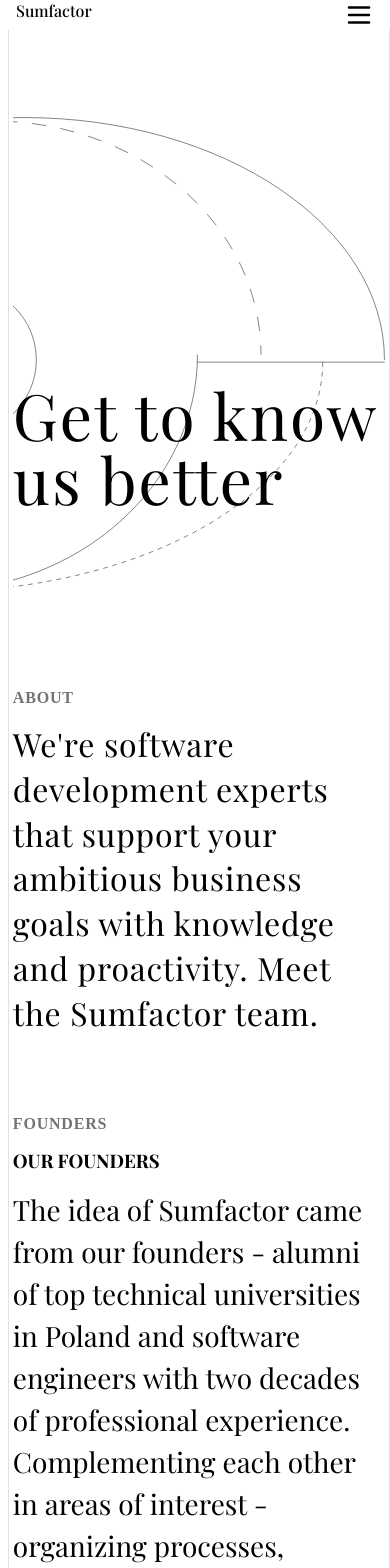
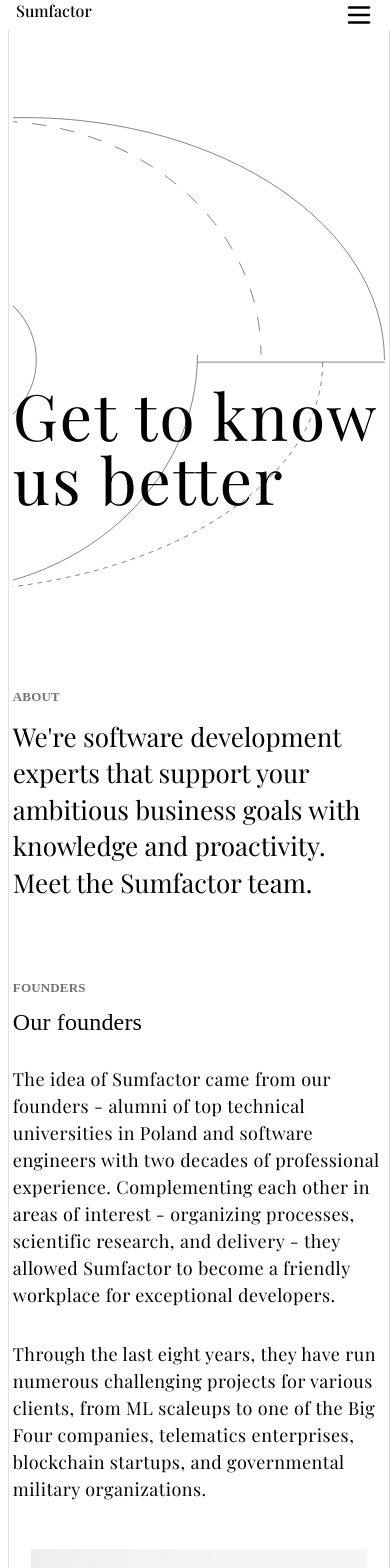
Before and after one commit to Shubham-SumFactor/project-sparkbit, a Next.js app: page /meetus in a window 390 px wide. Shown: the top 1568 px of the page. Built offline with nearby package versions, Linux system fonts and the light colour scheme; a web font is replaced by a local one.

Commit message:
meet us page UI and responsiveness updated

```diff
--- a/pages/meetus.tsx
+++ b/pages/meetus.tsx
@@ -39,7 +39,7 @@ const MeetUs = () => {
                 <section className={styles.founder}>
                     <h2>FOUNDERS</h2>
                     <span className={styles.founderContent}>
-                        <h3>OUR FOUNDERS</h3>
+                        <h3>Our founders</h3>
                         <p>
                             The idea of Sumfactor came from our founders - alumni of top technical universities in Poland and software engineers with two decades of professional experience. Complementing each other in areas of interest - organizing processes, scientific research, and delivery - they allowed Sumfactor to become a friendly workplace for exceptional developers.
                         </p>
@@ -91,7 +91,7 @@ const MeetUs = () => {
                     <span >
                         {/* <h3>Sumfactor Fellowship</h3> */}
                         <p>
-                            We do serious engineering work but <br /> always try to keep a cozy, informal <br /> atmosphere with room for focus on the <br /> creative side and sharing knowledge with <br /> our teammates.
+                            We do serious engineering work but always try to keep a cozy, informal atmosphere with room for focus on the creative side and sharing knowledge with our teammates.
                         </p>
                     </span>
 
--- a/styles/MeetUs.module.css
+++ b/styles/MeetUs.module.css
@@ -10,14 +10,11 @@
   justify-content: flex-start;
   align-items: flex-start;
   min-height: 100vh;
-  /* border: 10px solid cyan; */
   border-left: 1px solid rgb(230, 223, 223);
   border-right: 1px solid rgb(230, 223, 223);
-  /* border-bottom: none; */
   padding-left: 1%;
   padding-right: 1%;
   overflow: hidden;
-  /* overflow: hidden; */
 }
 
 
@@ -27,7 +24,6 @@
   grid-template-columns: 1fr 1fr;
   align-items: center;
   width: 100%;
-  /* height: calc(100vh - 80px); */
   height: 690px;
   margin-bottom: 3rem;
   position: relative;
@@ -37,7 +33,6 @@
 
 .title {
   line-height: 1;
-  /* font-size: clamp(4rem, 5vw + 3rem, 8rem); */
   letter-spacing: 2px;
   font-size: 125px;
   font-weight: 100;
@@ -61,7 +56,6 @@
   z-index: 2;
   position: absolute;
   right: 0%;
-  /* margin-bottom: 4rem; */
   margin-top: 1rem;
 }
 
@@ -87,7 +81,6 @@
   line-height: 140%;
   color: #000000;
   font-weight: lighter;
-  letter-spacing: 0.05rem;
   overflow-wrap: break-word;
 
 }
@@ -111,17 +104,25 @@
   letter-spacing: 0.05rem;
 }
 
+.founder h3 {
+  font-family: serif;
+  font-size: 48px;
+  color: #000000;
+  font-weight: 400;
+  line-height: 1;
+  margin-bottom: 1rem;
+  letter-spacing: 0.05rem;
+}
+
 .founder p {
-  font-size: 28px;
+  font-size: 22px;
   line-height: 39.2px;
-  font-weight: 350;
-  line-height: 1.5;
+  font-weight: 100;
   color: #000000;
-  font-weight: 350;
   width: 68%;
-  /* border: 1px solid green; */
   padding: 1rem 0;
-  word-wrap: break-word;
+  letter-spacing: 0.05rem;
+
 }
 
 
@@ -129,7 +130,6 @@
   margin-top: 8%;
   width: 67%;
   height: 60%;
-  /* object-fit: cover; */
   display: flex;
   justify-content: center;
 }
@@ -176,15 +176,51 @@
     grid-template-columns: 1fr;
   }
 
+  .about h2{
+    font-family: serif;
+    font-size: 13px;
+    color: #737373;
+    font-weight: 900;
+    margin-bottom: 1rem;
+    letter-spacing: 0.01rem;
+  }
+
+  .about p {
+    font-size: 26px;
+  }
+
   .founder {
     grid-template-columns: 1fr;
     width: 100%;
     margin-bottom: 3rem;
+  }
 
+  .founder h2 {
+    font-family: serif;
+    font-size: 13px;
+    color: #737373;
+    font-weight: 900;
+    margin-bottom: 1rem;
+    letter-spacing: 0.01rem;
+  }
+
+  .founder h3 {
+    font-family: serif;
+    font-size: 24px;
+    color: #000000;
+    font-weight: 400;
+    margin-bottom: 1rem;
+    letter-spacing: 0.01rem;
   }
 
   .founder p {
     width: 100%;
+    font-size: 18px;
+    line-height: 1.5;
+    font-weight: 100;
+    color: #000000;
+    padding: 1rem 0;
+    letter-spacing: 0.03rem;
   }
 
   .founderImage {
@@ -227,7 +263,6 @@
   }
 
   .graphicElement {
-    /* border: 1px solid red; */
     left: 74%;
     z-index: 1000;
     height: 624px;
```
